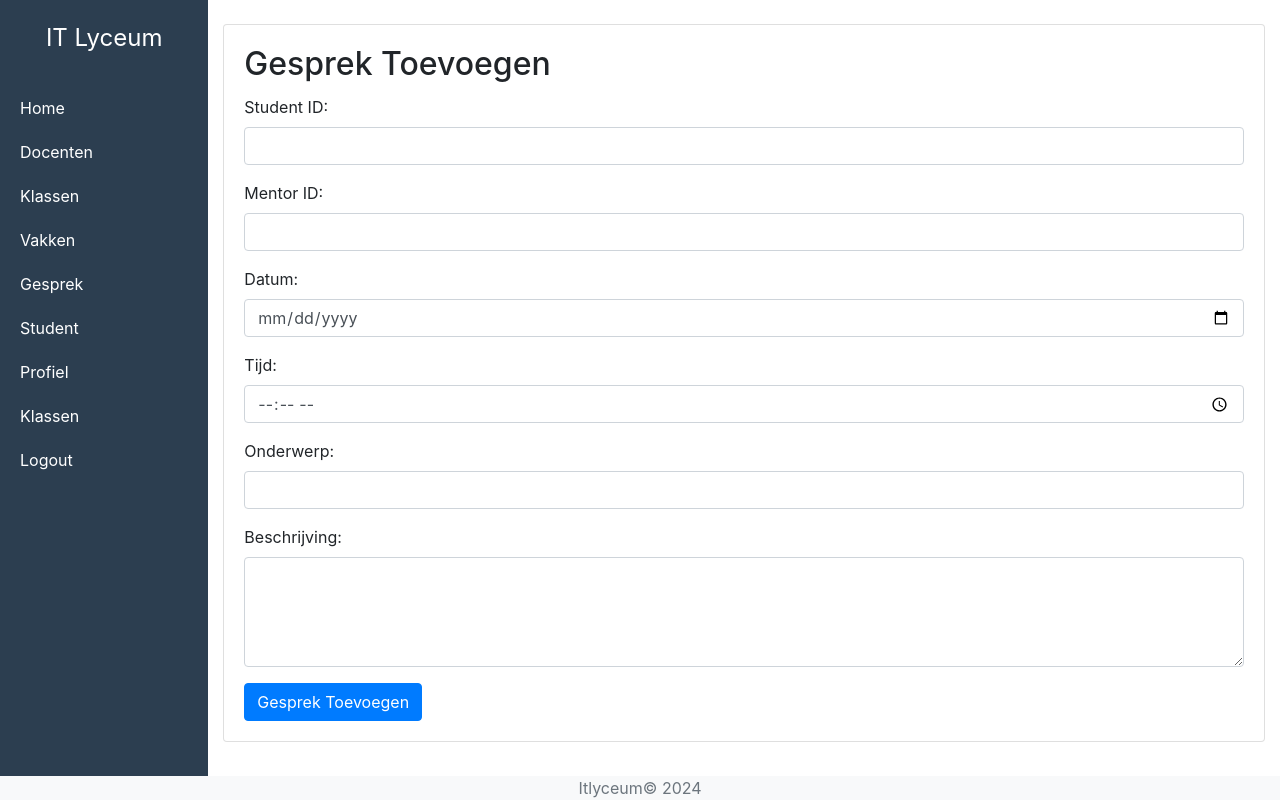
After one commit to ValSchool/Database-ITLyceum, a PHP site: page /Main-elements/Gesprekken/AddGesprek.php in a window 1280 px wide. The commit adds this page. Run offline with PHP 8.4, Linux system fonts and the light colour scheme.

Commit message:
update itclyceum
collegas kan je nu zien
en gesprekkken helemaal af

je kan  niet koppelen als mentor aan n klas
en volgensmij ook geen rosters editen nog

```diff
--- a/database_eindopd/Main-elements/Gebruiker/Gebruiker.php
+++ b/database_eindopd/Main-elements/Gebruiker/Gebruiker.php
@@ -1,4 +1,5 @@
 <?php
+//database_eindopd/Main-elements/Gebruiker/Gebruiker.php
 class Gebruiker {
     private $db;
 
@@ -20,5 +21,10 @@ class Gebruiker {
         ];
         return $this->db->exec($sql, $placeholders);
     }
+    public function selectAllGebruikers() {
+        $sql = "SELECT * FROM gebruikers";
+        return $this->db->exec($sql)->fetchAll(PDO::FETCH_ASSOC);
+    }
+
 
 }
--- a/database_eindopd/Main-elements/Gebruiker/GebruikerData.php
+++ b/database_eindopd/Main-elements/Gebruiker/GebruikerData.php
@@ -61,6 +61,7 @@ if (isset($_SESSION['email'])) {
     } else {
         // Display error if gebruiker data is not found
         ?>
+
         <!DOCTYPE html>
         <html lang="en">
         <head>
@@ -89,6 +90,7 @@ if (isset($_SESSION['email'])) {
 } else {
     // Handle case where email is not set in session
     ?>
+
     <!DOCTYPE html>
     <html lang="en">
     <head>
@@ -117,3 +119,4 @@ if (isset($_SESSION['email'])) {
 
 
 ?>
+<?php include_once('../../includes/footer.php'); ?>
--- /dev/null
+++ b/database_eindopd/Main-elements/Gesprekken/AddGesprek.php
@@ -0,0 +1,135 @@
+<?php
+// Include database connection and Gesprekken class
+require_once '../../Db_connection.php';
+require_once '../Gesprekken/Gesprek.php';
+
+// Initialize database connection
+$myDb = new DB('itlyceum');
+$Gesprekken = new Gesprekken($myDb);
+
+// Handle POST requests for adding, updating, and deleting gesprekken
+if ($_SERVER["REQUEST_METHOD"] == "POST") {
+    if (isset($_POST["addGesprek"])) {
+        // Add gesprek
+        $student_id = $_POST["student_id"];
+        $mentor_id = $_POST["mentor_id"];
+        $datum = $_POST["datum"];
+        $tijd = $_POST["tijd"];
+        $onderwerp = $_POST["onderwerp"];
+        $beschrijving = $_POST["beschrijving"];
+
+        $result = $Gesprekken->addGesprek($student_id, $mentor_id, $datum, $tijd, $onderwerp, $beschrijving);
+        if ($result) {
+            echo '<div class="alert alert-success" role="alert">Gesprek toegevoegd.</div>';
+        } else {
+            echo '<div class="alert alert-danger" role="alert">Fout bij toevoegen gesprek.</div>';
+        }
+    } elseif (isset($_POST["updateGesprek"])) {
+        // Update gesprek
+        $gesprek_id = $_POST["gesprek_id"];
+        $datum = $_POST["datum"];
+        $tijd = $_POST["tijd"];
+        $onderwerp = $_POST["onderwerp"];
+        $beschrijving = $_POST["beschrijving"];
+
+        $result = $Gesprekken->updateGesprek($gesprek_id, $datum, $tijd, $onderwerp, $beschrijving);
+        if ($result) {
+            echo '<div class="alert alert-success" role="alert">Gesprek bijgewerkt.</div>';
+        } else {
+            echo '<div class="alert alert-danger" role="alert">Fout bij bijwerken gesprek.</div>';
+        }
+    } elseif (isset($_POST["deleteGesprek"])) {
+        // Delete gesprek
+        $gesprek_id = $_POST["gesprek_id"];
+
+        $result = $Gesprekken->deleteGesprek($gesprek_id);
+        if ($result) {
+            echo '<div class="alert alert-success" role="alert">Gesprek verwijderd.</div>';
+        } else {
+            echo '<div class="alert alert-danger" role="alert">Fout bij verwijderen gesprek.</div>';
+        }
+    }
+}
+
+// Handle GET requests for viewing gesprekken
+if ($_SERVER["REQUEST_METHOD"] == "GET") {
+    if (isset($_GET["gesprek_id"])) {
+        // View gesprek details
+        $gesprek_id = $_GET["gesprek_id"];
+
+        $gesprek = $Gesprekken->getGesprek($gesprek_id);
+        if ($gesprek) {
+            // Display gesprek details
+            echo "<h2>Gesprek Details</h2>";
+            echo "<p><strong>ID:</strong> " . $gesprek['gesprek_id'] . "</p>";
+            echo "<p><strong>Datum:</strong> " . $gesprek['datum'] . "</p>";
+            echo "<p><strong>Tijd:</strong> " . $gesprek['tijd'] . "</p>";
+            echo "<p><strong>Onderwerp:</strong> " . $gesprek['onderwerp'] . "</p>";
+            echo "<p><strong>Beschrijving:</strong> " . $gesprek['beschrijving'] . "</p>";
+
+            // Provide options for editing or deleting gesprek
+            echo "<form method='post' action='" . htmlspecialchars($_SERVER["PHP_SELF"]) . "'>";
+            echo "<input type='hidden' name='gesprek_id' value='" . $gesprek['gesprek_id'] . "'>";
+            echo "<input type='submit' name='updateGesprek' value='Gesprek bijwerken' class='btn btn-primary'>";
+            echo "<input type='submit' name='deleteGesprek' value='Gesprek verwijderen' class='btn btn-danger'>";
+            echo "</form>";
+        } else {
+            echo '<div class="alert alert-warning" role="alert">Gesprek niet gevonden.</div>';
+        }
+    }
+}
+?>
+
+<?php include_once('../../includes/header.php'); ?>
+
+<!DOCTYPE html>
+<html lang="en">
+<head>
+    <meta charset="UTF-8">
+    <meta name="viewport" content="width=device-width, initial-scale=1.0">
+    <title>Gesprekken Beheren</title>
+    <!-- Bootstrap CSS -->
+    <link href="https://stackpath.bootstrapcdn.com/bootstrap/4.3.1/css/bootstrap.min.css" rel="stylesheet">
+</head>
+<body>
+    <div class="container mt-4">
+
+        <!-- Form to add a new gesprek -->
+        <div class="card">
+            <div class="card-body">
+                <h2 class="card-title">Gesprek Toevoegen</h2>
+                <form method="post" action="<?php echo htmlspecialchars($_SERVER["PHP_SELF"]); ?>">
+                    <div class="form-group">
+                        <label for="student_id">Student ID:</label>
+                        <input type="text" class="form-control" id="student_id" name="student_id">
+                    </div>
+                    <div class="form-group">
+                        <label for="mentor_id">Mentor ID:</label>
+                        <input type="text" class="form-control" id="mentor_id" name="mentor_id">
+                    </div>
+                    <div class="form-group">
+                        <label for="datum">Datum:</label>
+                        <input type="date" class="form-control" id="datum" name="datum">
+                    </div>
+                    <div class="form-group">
+                        <label for="tijd">Tijd:</label>
+                        <input type="time" class="form-control" id="tijd" name="tijd">
+                    </div>
+                    <div class="form-group">
+                        <label for="onderwerp">Onderwerp:</label>
+                        <input type="text" class="form-control" id="onderwerp" name="onderwerp">
+                    </div>
+                    <div class="form-group">
+                        <label for="beschrijving">Beschrijving:</label>
+                        <textarea class="form-control" id="beschrijving" name="beschrijving" rows="4"></textarea>
+                    </div>
+                    <button type="submit" class="btn btn-primary" name="addGesprek">Gesprek Toevoegen</button>
+                </form>
+            </div>
+        </div>
+
+
+    </div>
+</body>
+</html>
+<?php include_once('../../includes/footer.php'); ?>
--- a/database_eindopd/Main-elements/Gesprekken/Gesprek.php
+++ b/database_eindopd/Main-elements/Gesprekken/Gesprek.php
@@ -0,0 +1,53 @@
+<?php
+
+class Gesprekken {
+    private $db;
+
+    public function __construct($db) {
+        $this->db = $db;
+    }
+
+    // Methods for CRUD operations
+
+    public function addGesprek($student_id, $mentor_id, $datum, $tijd, $onderwerp, $beschrijving) {
+        return $this->db->exec(
+            "INSERT INTO gesprekken (student_id, mentor_id, datum, tijd, onderwerp, beschrijving) VALUES (?, ?, ?, ?, ?, ?)",
+            [$student_id, $mentor_id, $datum, $tijd, $onderwerp, $beschrijving]
+        );
+    }
+
+    public function getGesprek($gesprek_id) {
+        return $this->db->exec(
+            "SELECT * FROM gesprekken WHERE gesprek_id = ?",
+            [$gesprek_id]
+        );
+    }
+
+    public function updateGesprek($gesprek_id, $datum, $tijd, $onderwerp, $beschrijving) {
+        return $this->db->exec(
+            "UPDATE gesprekken SET datum = ?, tijd = ?, onderwerp = ?, beschrijving = ? WHERE gesprek_id = ?",
+            [$datum, $tijd, $onderwerp, $beschrijving, $gesprek_id]
+        );
+    }
+
+    public function deleteGesprek($gesprek_id) {
+        return $this->db->exec(
+            "DELETE FROM gesprekken WHERE gesprek_id = ?",
+            [$gesprek_id]
+        );
+    }
+
+    public function getGesprekkenForStudent($student_id) {
+        return $this->db->exec(
+            "SELECT * FROM gesprekken WHERE student_id = ?",
+            [$student_id]
+        );
+    }
+    public function getGesprekkenForMentor($mentor_id) {
+        return $this->db->exec(
+            "SELECT * FROM gesprekken WHERE mentor_id = ?",
+            [$mentor_id]
+        );
+    }
+
+}
--- a/database_eindopd/Main-elements/Studenten/StudentData.php
+++ b/database_eindopd/Main-elements/Studenten/StudentData.php
@@ -65,3 +65,4 @@ $students = $student->selectStudenten();
     </div>
 </body>
 </html>
+<?php include_once('../../includes/footer.php'); ?>
--- a/database_eindopd/Main-elements/Vakken/EditVak.php
+++ b/database_eindopd/Main-elements/Vakken/EditVak.php
@@ -57,10 +57,10 @@ if ($_SERVER["REQUEST_METHOD"] == "POST" && isset($_POST['updateVak'])) {
         </div>
     <?php endif; ?>
 
-    <form method="post" action="">
+    <form method="post" action="editGesprek.php?gesprek_id=<?= htmlspecialchars($gesprek_id) ?>">
         <div class="form-group">
-            <label for="naam">Vak Naam</label>
-            <input type="text" class="form-control" id="naam" name="naam" value="<?php echo htmlspecialchars($vak_details['naam'] ?? ''); ?>" required>
+            <label for="Datum">Datum</label>
+            <input type="text" class="form-control" id="naam" name="na  am" value="<?php echo htmlspecialchars($vak_details['naam'] ?? ''); ?>" required>
         </div>
         <div class="form-group">
             <label for="gebruiker_id">Gebruiker ID</label>
--- a/database_eindopd/includes/header.php
+++ b/database_eindopd/includes/header.php
@@ -61,19 +61,29 @@
             <li><a href="/database_eindopd/index.php" style="color: white; text-decoration: none;">Home</a></li>
             <?php
                 // Simulate the logged-in state and user role
-                $isLoggedIn = false; // Change to false to simulate logged-out state
-                $userRole = "docent"; // Change to "roostermaker", "docent", or other roles to simulate different user roles
+                $isLoggedIn = true; // Change to false to simulate logged-out state
+                $userRole = "docent"; // Change to "roostermaker", "docent", "undefined","manager",
 
                 if ($isLoggedIn) {
                     if ($userRole === "manager") {
                         echo '<li><a href="/database_eindopd/Main-elements/Leraren/DocentData.php" style="color: white; text-decoration: none;">Docenten</a></li>';
                         echo '<li><a href="/database_eindopd/Main-elements/Rooster/RoosterData.php" style="color: white; text-decoration: none;">RoosterData</a></li>';
-                        echo '<li><a href="/database_eindopd/Main-elements/Gebruiker/GebruikerData.php" style="color: white; text-decoration: none;">Profiel</a></li>';
+                        echo '<li><a href="/database_eindopd/Main-elements/Gebruiker/GebruikerData.php" style="color: white; text-decoration: none;">Profiel</a>';
+                        echo '  <ul>';
+                        echo '      <li><a href="/database_eindopd/Main-elements/Gebruiker/GebruikerData.php" style="color: white; text-decoration: none;">profiel</a></li>';
+                        echo '      <li><a href="/database_eindopd/Main-elements/Gebruiker/DisplayGebruikers.php" style="color: white; text-decoration: none;">collegas</a></li>';
+                        echo '  </ul>';
+                        echo '</li>';
                         echo '<li><a href="/database_eindopd/Main-elements/Login/logout.php" style="color: white; text-decoration: none;">Logout</a></li>';
                     } elseif ($userRole === "roostermaker") {
                         echo '<li><a href="/database_eindopd/Main-elements/Rooster/RoosterData.php" style="color: white; text-decoration: none;">RoosterData</a></li>';
                         echo '<li><a href="/database_eindopd/Main-elements/Rooster/Roosters.php" style="color: white; text-decoration: none;">Roosters</a></li>';
-                        echo '<li><a href="/database_eindopd/Main-elements/Gebruiker/GebruikerData.php" style="color: white; text-decoration: none;">Profiel</a></li>';
+                        echo '<li><a href="/database_eindopd/Main-elements/Gebruiker/GebruikerData.php" style="color: white; text-decoration: none;">Profiel</a>';
+                        echo '  <ul>';
+                        echo '      <li><a href="/database_eindopd/Main-elements/Gebruiker/GebruikerData.php" style="color: white; text-decoration: none;">profiel</a></li>';
+                        echo '      <li><a href="/database_eindopd/Main-elements/Gebruiker/DisplayGebruikers.php" style="color: white; text-decoration: none;">collegas</a></li>';
+                        echo '  </ul>';
+                        echo '</li>';
                         echo '<li><a href="/database_eindopd/Main-elements/Login/logout.php" style="color: white; text-decoration: none;">Logout</a></li>';
                     } elseif ($userRole === "docent") {
                         echo '<li><a href="/database_eindopd/Main-elements/Leraren/DocentData.php" style="color: white; text-decoration: none;">Docenten</a></li>';
@@ -89,8 +99,24 @@
                         echo '      <li><a href="/database_eindopd/Main-elements/Vakken/AddVakken.php" style="color: white; text-decoration: none;">AddVakken</a></li>';
                         echo '  </ul>';
                         echo '</li>';
+                        echo '<li><a href="/database_eindopd/Main-elements/Gesprekken/GesprekkenData.php" style="color: white; text-decoration: none;">Gesprek</a>';
+                        echo '  <ul>';
+                        echo '      <li><a href="/database_eindopd/Main-elements/Gesprekken/GesprekkenData.php" style="color: white; text-decoration: none;">Gesprekken</a></li>';
+                        echo '      <li><a href="/database_eindopd/Main-elements/Gesprekken/AddGesprek.php" style="color: white; text-decoration: none;">AddGesprekken</a></li>';
+                        echo '  </ul>';
+                        echo '</li>';
                         echo '<li><a href="/database_eindopd/Main-elements/Studenten/StudentData.php" style="color: white; text-decoration: none;">Student</a></li>';
-                        echo '<li><a href="/database_eindopd/Main-elements/Gebruiker/GebruikerData.php" style="color: white; text-decoration: none;">Profiel</a></li>';
+                        echo '<li><a href="/database_eindopd/Main-elements/Gebruiker/GebruikerData.php" style="color: white; text-decoration: none;">Profiel</a>';
+                        echo '  <ul>';
+                        echo '      <li><a href="/database_eindopd/Main-elements/Gebruiker/GebruikerData.php" style="color: white; text-decoration: none;">profiel</a></li>';
+                        echo '      <li><a href="/database_eindopd/Main-elements/Gebruiker/DisplayGebruikers.php" style="color: white; text-decoration: none;">collegas</a></li>';
+                        echo '  </ul>';
+                        echo '</li>';
+                        echo '<li><a href="/database_eindopd/Main-elements/Klassen/KlassenData.php" style="color: white; text-decoration: none;">Klassen</a>';
+                        echo '  <ul>';
+                        echo '      <li><a href="/database_eindopd/Main-elements/Klassen/KlassenData.php" style="color: white; text-decoration: none;">KlassenData</a></li>';
+                        echo '      <li><a href="/database_eindopd/Main-elements/Klassen/AddKlassen.php" style="color: white; text-decoration: none;">AddKlassen</a></li>';
+                        echo '  </ul>';
                         echo '<li><a href="/database_eindopd/Main-elements/Login/logout.php" style="color: white; text-decoration: none;">Logout</a></li>';
                     } else {
                         echo '<li><a href="/database_eindopd/Main-elements/Rooster/Roosters.php" style="color: white; text-decoration: none;">Roosters</a></li>';
```
Also changed, not shown: database_eindopd/Main-elements/Gebruiker/DisplayGebruikers.php (added, +73 -0 lines), database_eindopd/Main-elements/Gesprekken/DeleteGesprek.php (+15 -0 lines), database_eindopd/Main-elements/Gesprekken/EditGesprek.php (+77 -0 lines), database_eindopd/Main-elements/Gesprekken/GesprekkenData.php (+93 -0 lines), database_eindopd/Main-elements/Klassen/Klassen.php (+16 -0 lines), database_eindopd/Main-elements/Klassen/KlassenData.php (+22 -0 lines), database_eindopd/Main-elements/Leraren/Docent.php (+10 -0 lines), database_eindopd/Main-elements/Studenten/InsertStudent.php (+79 -88 lines).
